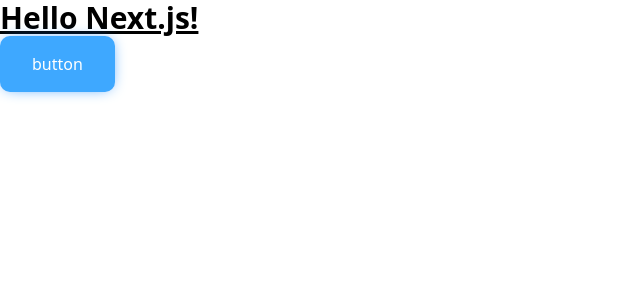
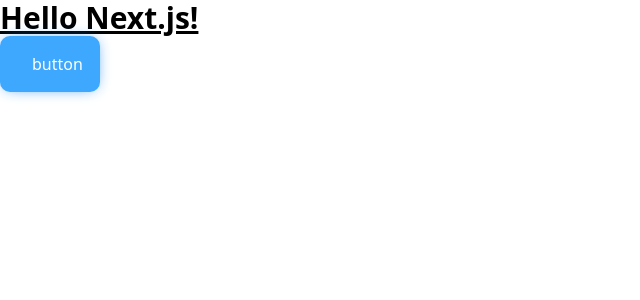
Before and after one commit to rkwsk1914/kwsk-next, a Next.js app: page / in a window 1280 px wide. Shown: the top 300 px of the page, without its empty margins (0-640 px from the left). Built offline with nearby package versions, Linux system fonts and the light colour scheme.

Commit message:
fix: format.

```diff
--- a/src/components/atoms/Button/Button.module.scss
+++ b/src/components/atoms/Button/Button.module.scss
@@ -1,11 +1,13 @@
 .button {
-  display: inline-block;
-  padding: 16px 32px;
-  font-weight: 500;
-  color: #fff;
   background-color: #3ea8ff;
   border-radius: 10px;
-  box-shadow: 0px 0px 15px -5px #0f83fd;
+  box-shadow: 0 0 15px -5px #0f83fd;
+  color: #fff;
+  display: inline-block;
+  font-weight: 500;
+  padding: 16px 32px;
+  width: 100px;
+
   &:hover {
     opacity: 0.7;
   }
```
Also changed, not shown: src/components/atoms/Button/index.tsx (+3 -5 lines), src/stories/Button.tsx (+1 -1 lines), src/stories/Header.tsx (+2 -0 lines), src/stories/Page.tsx (+1 -0 lines), 2 other files (tests, documents, lock files or other folders).
